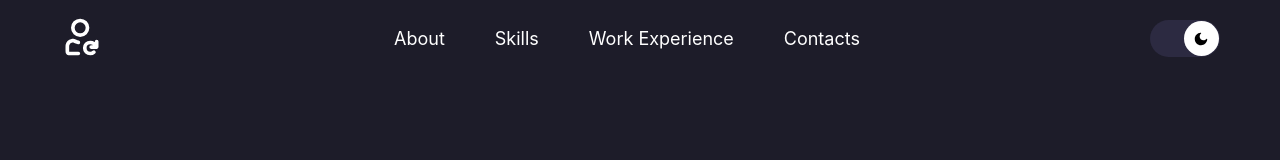
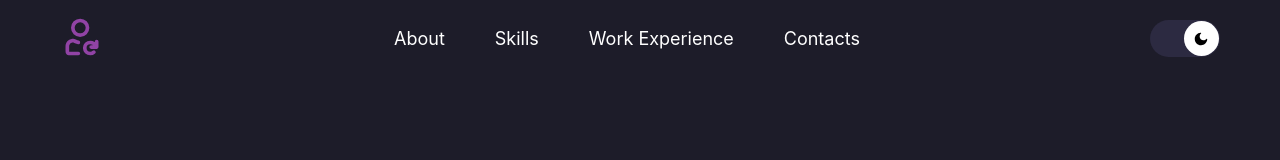
Before and after one commit to HELLRAID-cmd/Portfolio, a React (Vite) app in the folder client/: page / in a window 1280 px wide. In both pictures the pointer is over the icon 82 px from the left and 37 px from the top of the page. Shown: the top 160 px of the page. Built offline with nearby package versions, Linux system fonts and the light colour scheme.

Commit message:
Добавил hover

```diff
--- a/client/src/Components/Header/Header.scss
+++ b/client/src/Components/Header/Header.scss
@@ -13,6 +13,10 @@
 
   &__icon {
     color: var(--c-white);
+
+    &:hover {
+      color: var(--c-purple);
+    }
   }
 
   &__menu {
```
